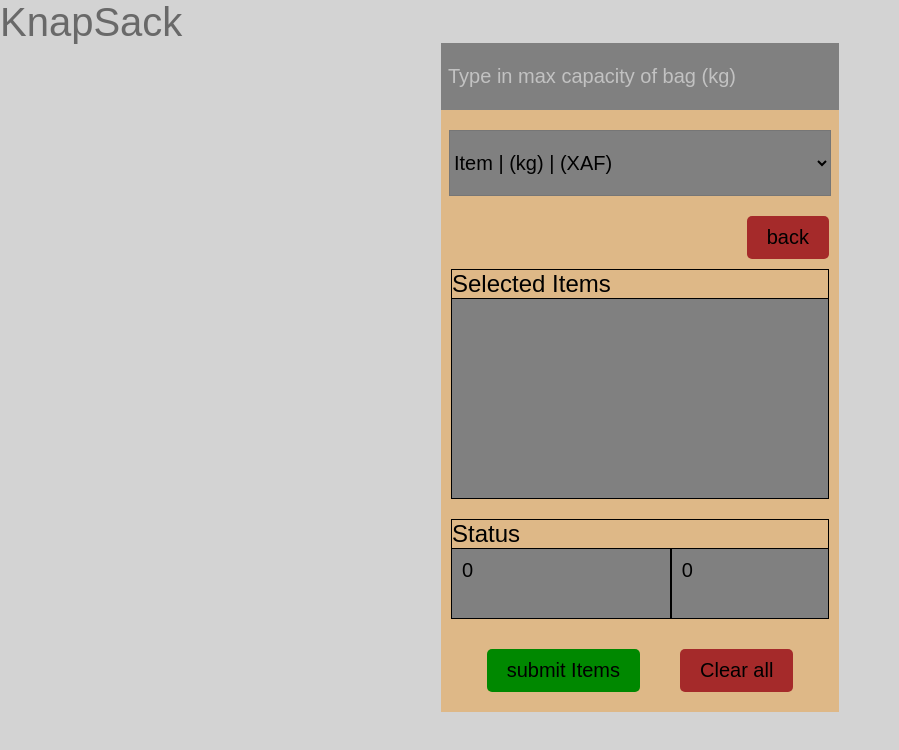
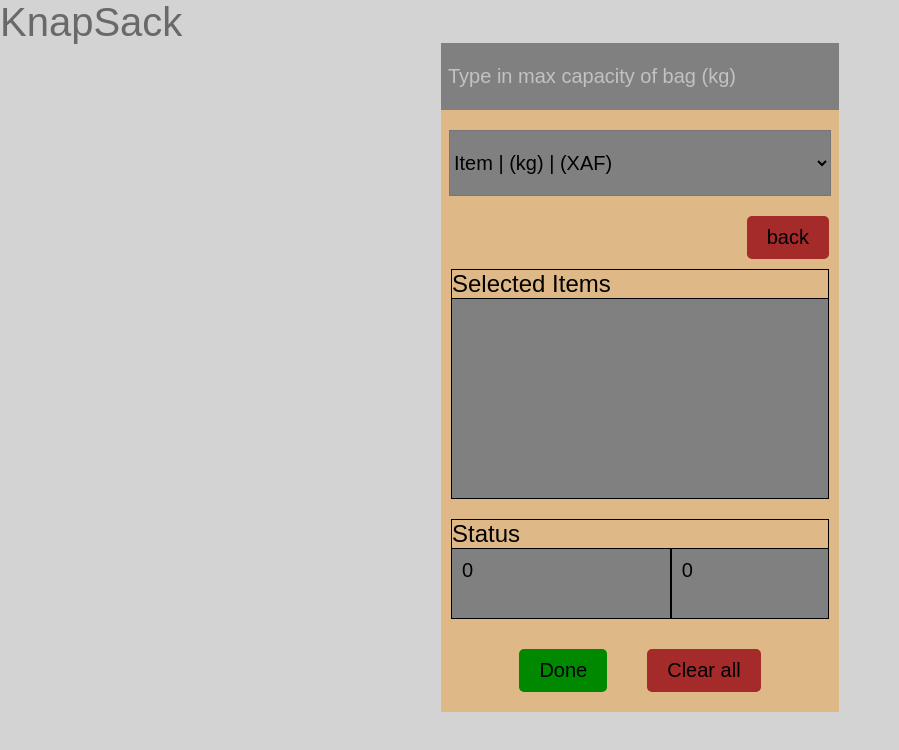
Before and after one commit to RashJrEdmund/knap-sack, a plain HTML site: page index.html in a window 1280 px wide. Shown: the whole page, without its empty margins (0-899 px from the left). Drawn offline with Linux system fonts and the light colour scheme.

Commit message:
added done button

```diff
--- a/index.html
+++ b/index.html
@@ -48,7 +48,7 @@
       </div>
 
       <div class="last-btns">
-        <button class="submit">submit Items</button>
+        <button class="submit">Done</button>
         <button class="clear-all">Clear all</button>
       </div>
     </div>
```
